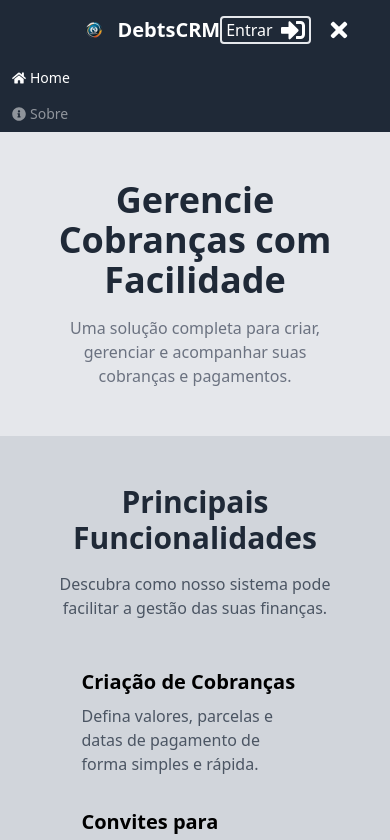
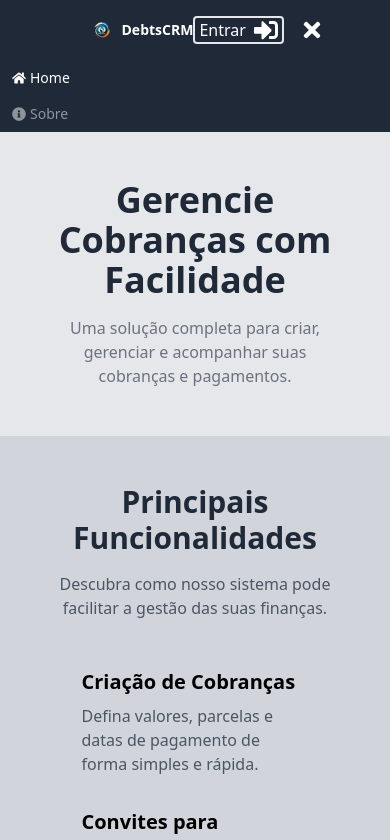
Before and after one commit to Jadiael1/debt-resolve, a React (Vite) app in the folder frontend/: page / in a window 390 px wide. Shown: the top 840 px of the page. Built offline with nearby package versions, Linux system fonts and the light colour scheme.

Commit message:
style: adjust Logo component styles

```diff
--- a/frontend/src/components/atoms/Logo.tsx
+++ b/frontend/src/components/atoms/Logo.tsx
@@ -10,14 +10,14 @@ const Logo = () => {
 				navigate('/');
 			}}
 			href='/'
-			className='flex items-center text-white mr-6'
+			className='flex items-center text-white mr-6 ml-2 sm:ml-0'
 		>
 			<img
 				src={debtscrmLogo}
 				alt='DebtsCRM Logo'
-				className='mr-3 h-6 sm:h-9'
+				className='mr-2 h-6 sm:h-9'
 			/>
-			<span className='self-center text-xl font-semibold whitespace-nowrap'>DebtsCRM</span>
+			<span className='self-center font-semibold whitespace-nowrap text-sm sm:text-lg'>DebtsCRM</span>
 		</a>
 	);
 };
```
